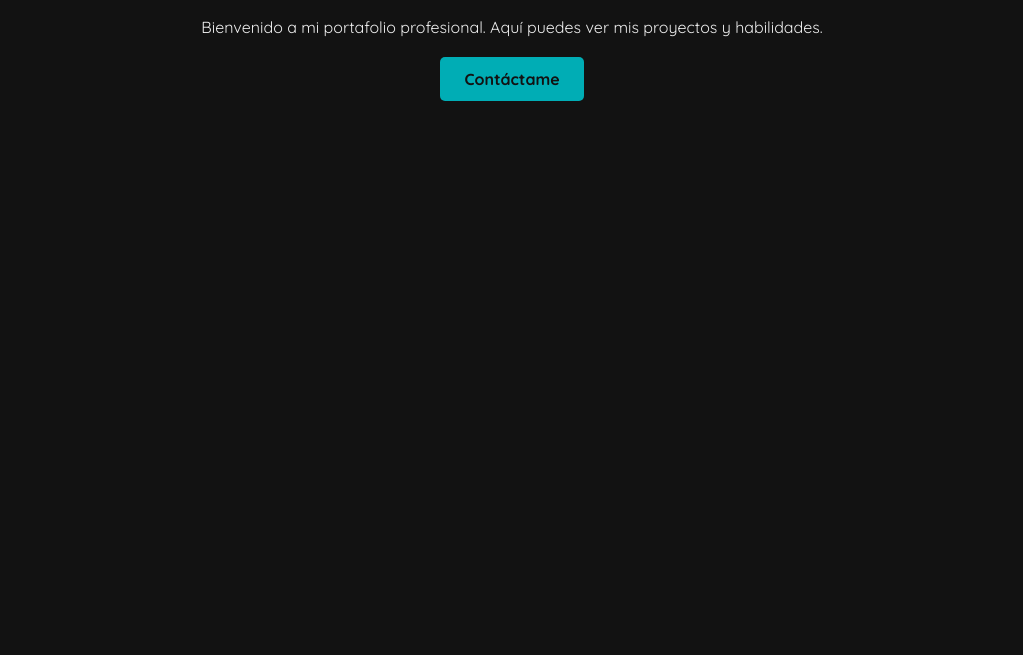
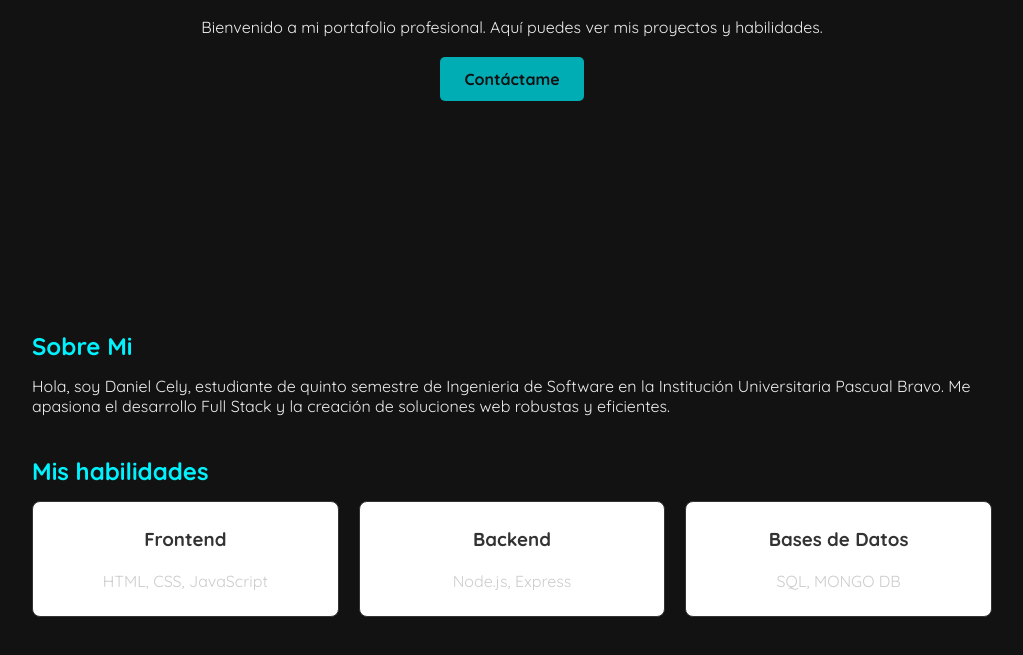
Before and after one commit to andresssRoldan/portfolio, a plain HTML site: page index.html in a window 1280 px wide. Shown: the part 309-964 px from the top of the page, without its empty margins (128-1151 px from the left). Before the commit the page ends 800 px from the top, so only its background shows below. Drawn offline with Linux system fonts and the light colour scheme.

Commit message:
Add files via upload

```diff
--- a/css/home.css
+++ b/css/home.css
@@ -57,3 +57,38 @@ header nav ul li a{
     background-color: #EEEEEE;
     cursor: pointer;
 }
+
+/****************************** SECCION SOBRE MI******************************************************************/
+
+.sobre-mi{
+  padding: 60px 20px;
+  max-width: 1000px;
+  margin: 0 auto;
+}
+.contenedor-bio{
+    margin-bottom: 40px;
+}
+.contenedor-bio h2, .contenedor-skills h2{
+    color: #00f2fe; /**Colore turquesa mas intenso**/
+    margin-bottom: 15px;
+}
+.grid-skills{
+    display: grid;
+    grid-template-columns: repeat(3, 1fr);/**3 columnas iguales*/
+    gap: 20px;/**espacio entre las tarjetas*/
+}
+.skill-card{
+    background-color: #fff;
+    padding: 25px;
+    border-radius: 8px;
+    border: 1px solid #333;
+    text-align: center;
+    transition: transform 0.3s ease;
+}
+.skill-card h3{
+    color: #333;
+    margin-bottom: 20px;
+}
+.skill-card p{
+    color: #ccc;
+}
--- a/index.html
+++ b/index.html
@@ -8,10 +8,8 @@
     <link rel="preconnect" href="https://fonts.googleapis.com">
     <link rel="preconnect" href="https://fonts.gstatic.com" crossorigin>
     <link href="https://fonts.googleapis.com/css2?family=Quicksand:wght@300..700&family=Roboto+Condensed:ital,wght@0,100..900;1,100..900&display=swap" rel="stylesheet">
-
 </head>
 <body>
-
     <header>
         <nav>
             <ul>
@@ -21,7 +19,6 @@
             </ul>
         </nav>
     </header>
-
     <main>
         <section class="hero">
             <h1>Daniel Cely</h1>
@@ -29,6 +26,31 @@
             <p>Bienvenido a mi portafolio profesional. Aquí puedes ver mis proyectos y habilidades.</p>
             <a href="#contacto" class="btn-contacto">Contáctame</a>
         </section>
+        <section class="sobre-mi">
+            <div class="contenedor-bio">
+                <h2>Sobre Mi</h2>
+                <p>Hola, soy Daniel Cely, estudiante de quinto semestre de Ingenieria de Software en la Institución     Universitaria Pascual Bravo. Me apasiona el desarrollo Full Stack y la creación de soluciones web robustas y eficientes.
+                </p>
+            </div>
+
+            <div class="contenedor-skills">
+                <h2>Mis habilidades</h2>
+                <div class="grid-skills">
+                    <div class="skill-card">
+                        <h3>Frontend</h3>
+                        <p>HTML, CSS, JavaScript</p>
+                    </div>
+                    <div  class="skill-card">
+                        <h3>Backend</h3>
+                        <p>Node.js, Express</p>
+                    </div>
+                    <div  class="skill-card">
+                        <h3>Bases de Datos</h3>
+                        <p>SQL, MONGO DB</p>
+                    </div>
+                </div>
+            </div>
+        </section>
 
     </main>
 
```
